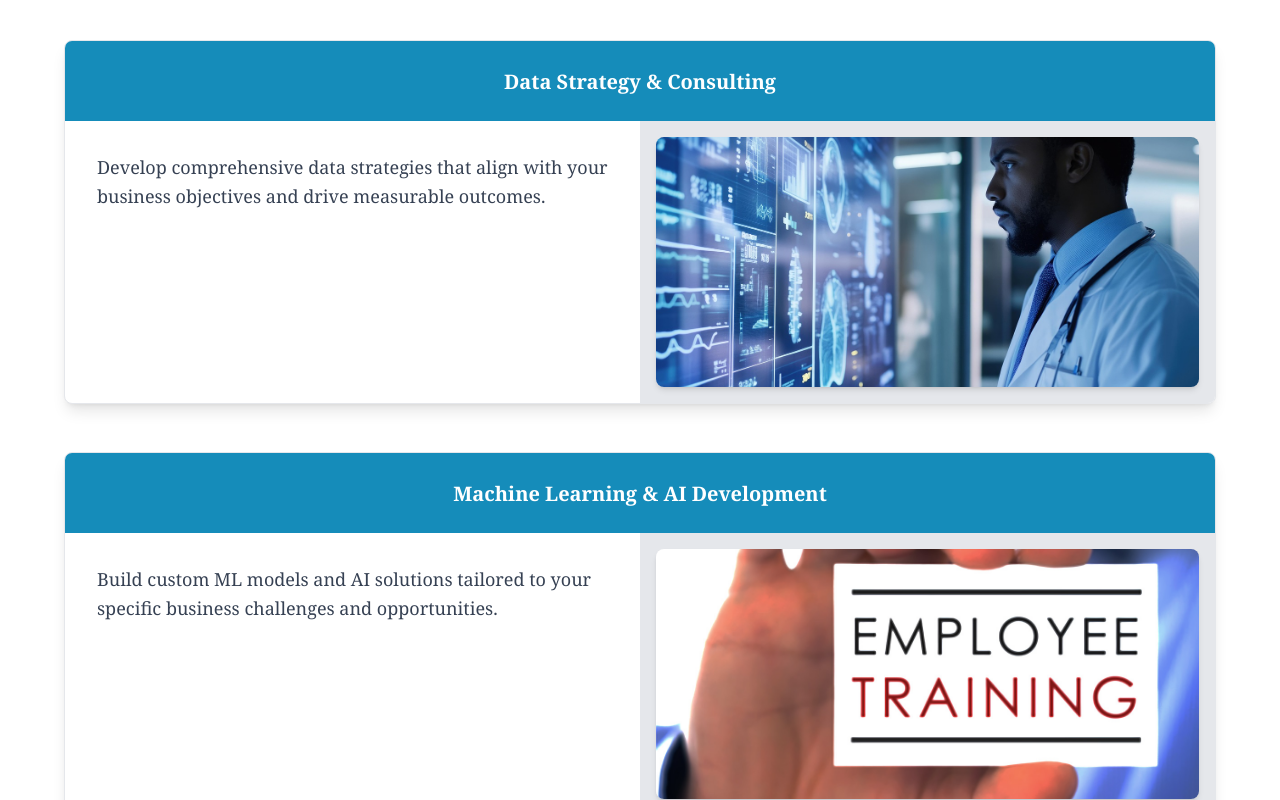
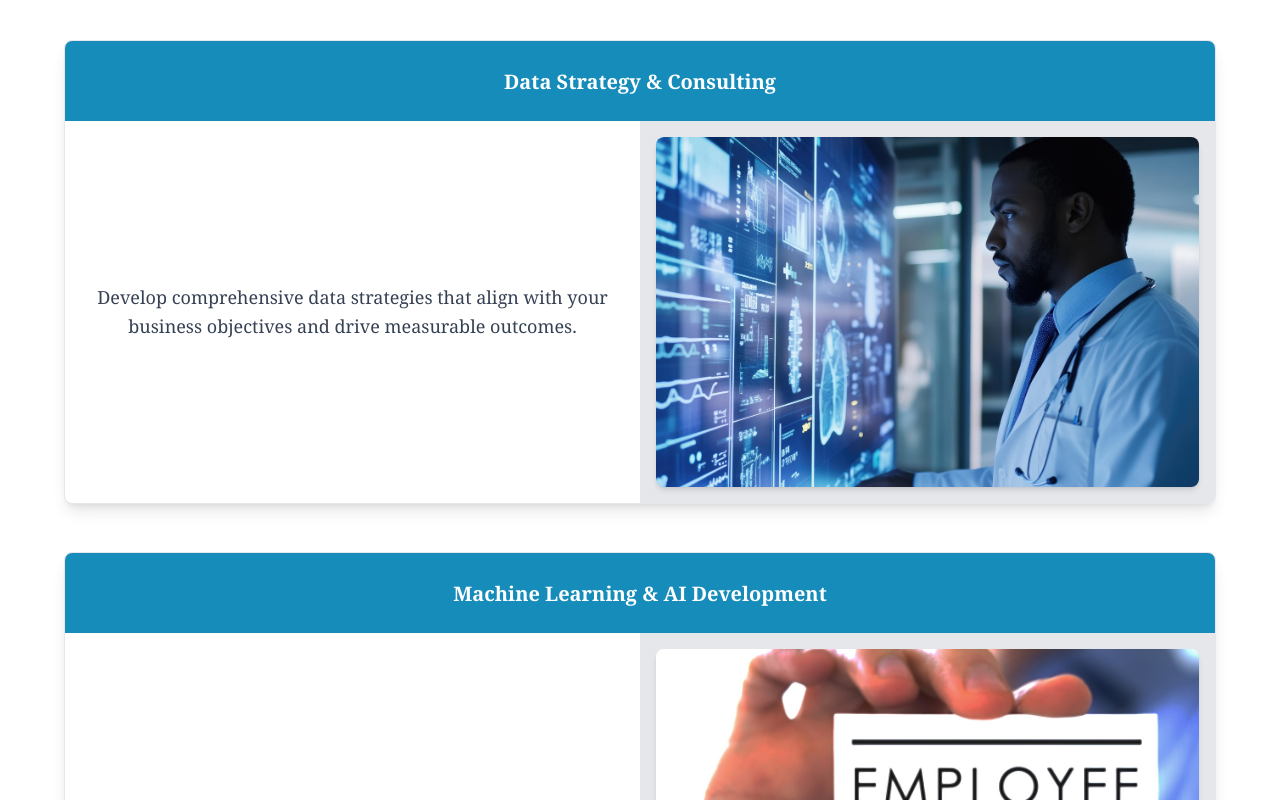
Before and after one commit to Edna112/expert-data-science-and-AI, a React (Vite) app: page /services in a window 1280 px wide. Shown: the part 760-1560 px from the top of the page. Built offline with nearby package versions, Linux system fonts and the light colour scheme.

Commit message:
Adjusted Navigation component height for improved layout. Enhanced Services page by centering text and increasing image display sizes for better visual appeal and consistency.

```diff
--- a/src/components/Navigation.jsx
+++ b/src/components/Navigation.jsx
@@ -13,7 +13,7 @@ const Navigation = () => {
   return (
     <nav className="fixed top-0 left-0 right-0 z-[100] shadow-lg bg-[#158cba]" >
       <div className="max-w-7xl mx-auto px-4 sm:px-6 lg:px-8">
-        <div className="flex justify-between items-center h-18" style={{pointerEvents: 'auto'}}>
+        <div className="flex justify-between items-center h-20" style={{pointerEvents: 'auto'}}>
           {/* Logo */}
           <div className="flex-shrink-0">
             <Link to="/" className="flex items-center space-x-3">
--- a/src/pages/Services.jsx
+++ b/src/pages/Services.jsx
@@ -123,18 +123,18 @@ const Services = () => {
                 {/* Content area */}
                 <div className="grid lg:grid-cols-2 gap-0">
                   {/* Text content */}
-                  <div className="p-8">
-                    <p className="text-gray-700 text-lg leading-relaxed">
+                  <div className="p-8 flex items-center justify-center">
+                    <p className="text-gray-700 text-lg leading-relaxed text-center">
                       {service.description}
                     </p>
                   </div>
 
                   {/* Service Image */}
-                  <div className="bg-gray-200 flex items-center justify-center min-h-[200px] p-4">
+                  <div className="bg-gray-200 flex items-center justify-center min-h-[300px] p-4">
                     <img
                       src={service.image}
                       alt={service.alt}
-                      className="w-full h-auto max-h-[250px] object-cover rounded-lg shadow-md"
+                      className="w-full h-auto max-h-[350px] object-cover rounded-lg shadow-md"
                     />
                   </div>
                 </div>
```
